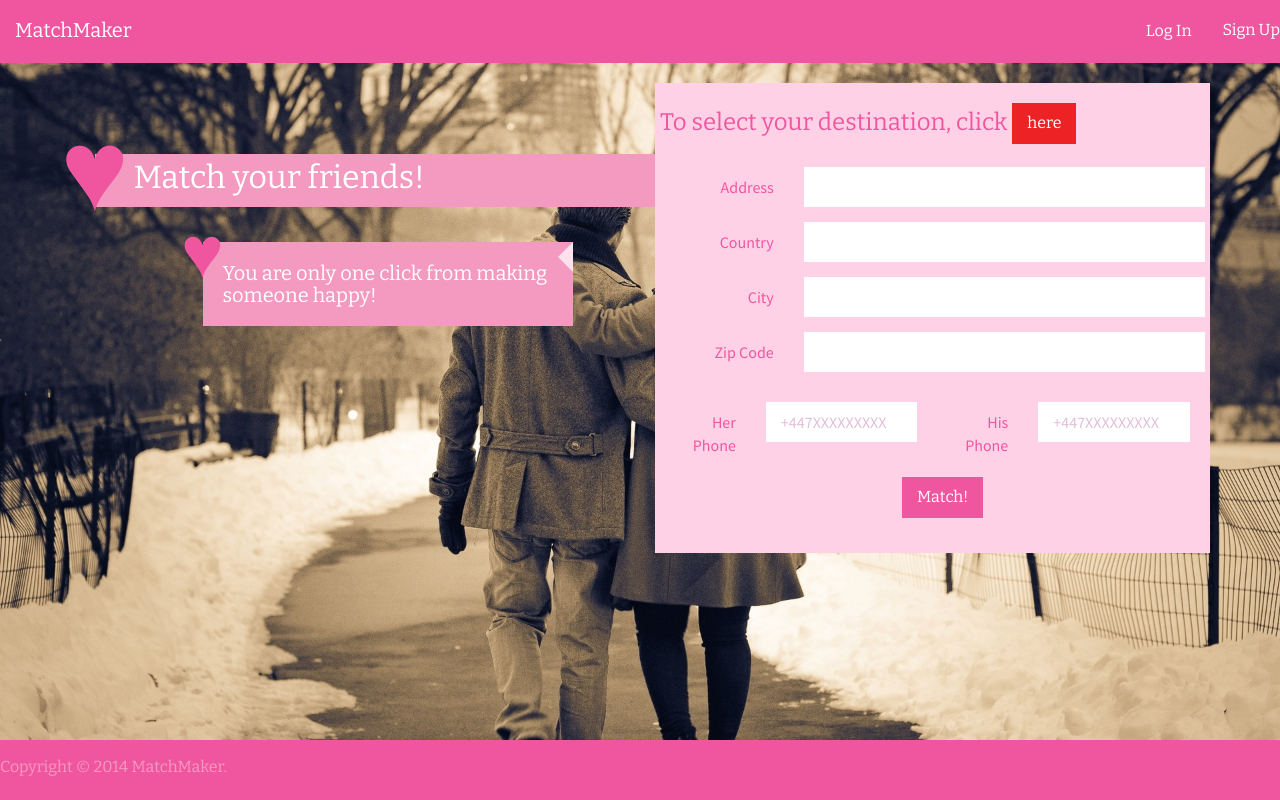
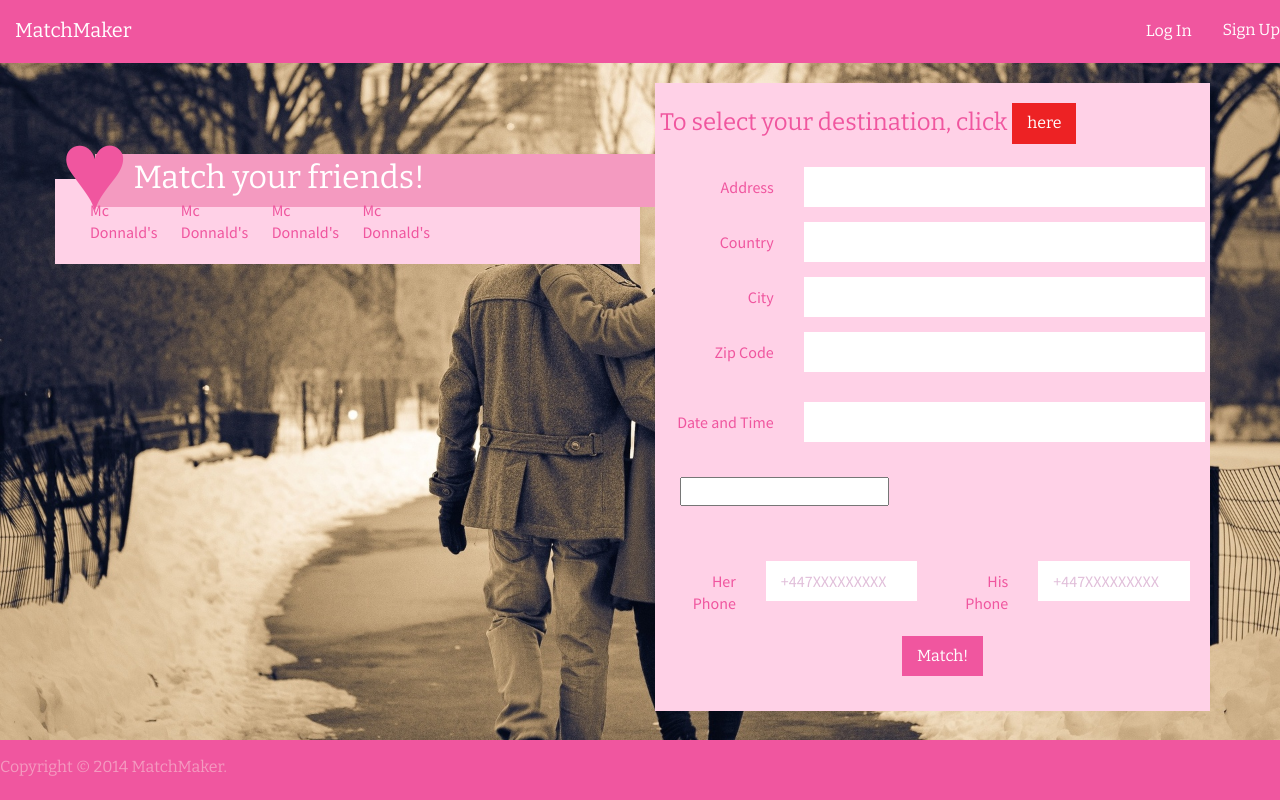
Before and after one commit to axsaucedo/matchmaker, a Django app: page /matchup/ in a window 1280 px wide; the page is wider, and only the part inside the window is pictured. Run offline with Django 3.2, Linux system fonts and the light colour scheme; parts of the project's set-up code (start-up, migrations or seed data) failed here and were passed over; some libraries are stand-ins or nearby versions.

Commit message:
datetime

```diff
--- a/matchmaker/views.py
+++ b/matchmaker/views.py
@@ -53,13 +53,13 @@ def matchUpRequest(request):
 
             message = "Your friend " + request.user.first_name + " " + request.user.last_name + " has set you up on a blind date! Please access http://localhost:8000/matchups/" + str(matchup.id) + " to check it!"
 
-#                his_sms = client.sms.messages.create(body=message,
-#                                                    to=her_phone,
-#                                                    from_=fromnumber)
-#
-#                her_sms = client.sms.messages.create(body=message,
-#                                                    to=his_phone,
-#                                                    from_=fromnumber)
+            his_sms = client.sms.messages.create(body=message,
+                                                to=her_phone,
+                                                from_=fromnumber)
+
+            her_sms = client.sms.messages.create(body=message,
+                                                to=his_phone,
+                                                from_=fromnumber)
 
             print "Emails sent"
             print matchup.pk
--- a/templates/matchup/matchup.html
+++ b/templates/matchup/matchup.html
@@ -20,16 +20,17 @@
                 <div class="row">
                     <h1 class="page-header">Match your friends!</h1>
                 </div>
-                <h1 style="font-size: 20px; padding: 20px 20px 20px 20px;" class="col-md-offset-2 col-md-8"">You are only one click from making someone happy!</h1>
-                <br><br>
+                <div class="row well">
+                    <div class="col-md-2">Mc Donnald's</div>
+                    <div class="col-md-2">Mc Donnald's</div>
+                    <div class="col-md-2">Mc Donnald's</div>
+                    <div class="col-md-2">Mc Donnald's</div>
+                </div>
 
             </div>
             <div class="col-md-6">
                 <br>
-
-                {% if not active %}
                 <div id="passenger-form-container" class="well">
-
                     <form id="passenger-form" class="form-horizontal" method="POST">
                         {% csrf_token %}
                         <fieldset style="border: none;">
@@ -66,7 +67,25 @@
                                         <input id="match-form-zip" name="zip" class="form-control" type="text" readonly>
                                     </div>
                                 </div>
-                                </fieldset>
+                            </div>
+
+
+                            <div class="form-group">
+                                <div class="form-group">
+                                    <label for="match-form-zip" class="col-md-3 control-label">Date and Time</label>
+                                    <div class="col-md-9">
+                                        <input id="match-form-zip" name="zip" class="form-control" type="text" readonly>
+                                    </div>
+                                </div>
+                                <div class="well">
+                                    <div id="datetimepicker1" class="input-append date">
+                                        <input data-format="dd/MM/yyyy hh:mm:ss" type="text"></input>
+                                            <span class="add-on">
+                                            <i data-time-icon="icon-time" data-date-icon="icon-calendar"></i>
+                                        </span>
+                                    </div>
+                                </div>
+                            </div>
 
                             <div class="form-group">
                                 <label for="match-form-her-phone" class="col-md-2 control-label">Her Phone</label>
@@ -79,8 +98,6 @@
                                     <input id="match-form-his-phone" name="hisphone" class="form-control" placeholder="+447XXXXXXXXX">
                                 </div>
                             </div>
-
-
                         </fieldset>
                         <div class="form-group">
                             <div class="col-lg-10 col-lg-offset-5">
@@ -90,11 +107,6 @@
 
                     </form>
                 </div>
-                {% else %}
-                    <div class="well">
-                        <p style="font-size: 30px;">You have an active MatchUp, you can see the status <a href="http://localhost:8000/matchups/{{ active.id }}/">here.</a></p>
-                    </div>
-                {% endif %}
             </div>
         </div>
     </div>
```
Also changed, not shown: db.sqlite3, 3 other files. Lines whose indentation alone changed are shown as unchanged.
